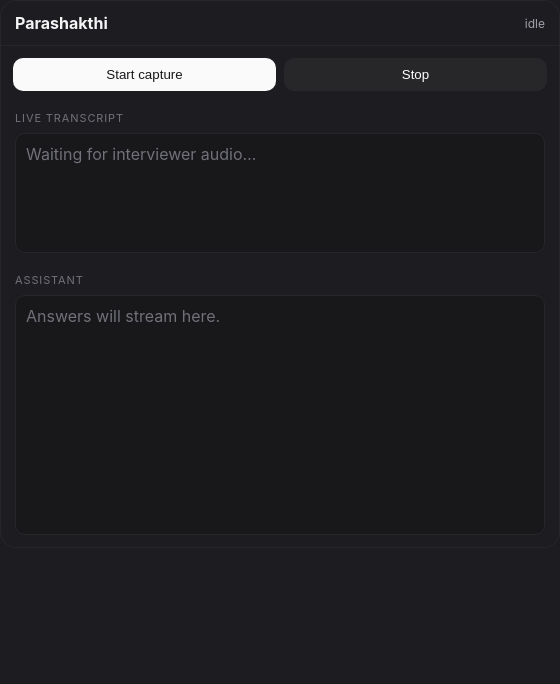
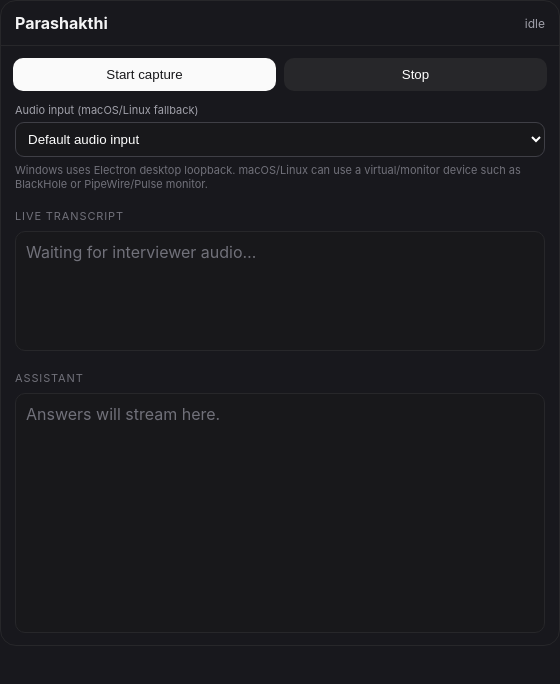
Before and after one commit to Student-Cybrarians/parashakthi, an Electron app: page renderer/index.html in a window 560 px wide. Drawn offline with Linux system fonts and the light colour scheme; no server answers.

Commit message:
feat: add audio source selection to UI

```diff
--- a/renderer/index.html
+++ b/renderer/index.html
@@ -5,12 +5,17 @@
   <meta name="viewport" content="width=device-width,initial-scale=1">
   <title>Parashakthi</title>
   <style>
-    *{box-sizing:border-box} body{margin:0;font-family:Inter,system-ui,sans-serif;background:rgba(15,15,20,.94);color:#f4f4f5;border:1px solid #27272a;border-radius:16px;overflow:hidden} header{display:flex;justify-content:space-between;align-items:center;padding:12px 14px;border-bottom:1px solid #27272a} .title{font-weight:700} .state{font-size:12px;color:#a1a1aa}.actions{display:flex;gap:8px;padding:12px}.actions button{flex:1;padding:9px;border:0;border-radius:10px;background:#27272a;color:#fff;cursor:pointer}.actions button.primary{background:#fafafa;color:#18181b}.section{padding:0 14px 12px}.label{font-size:11px;text-transform:uppercase;letter-spacing:.08em;color:#71717a;margin:8px 0}.box{background:#18181b;border:1px solid #27272a;border-radius:10px;padding:10px;min-height:120px;max-height:220px;overflow:auto;white-space:pre-wrap}.answer{min-height:240px} .muted{color:#71717a}
+    *{box-sizing:border-box}body{margin:0;font-family:Inter,system-ui,sans-serif;background:rgba(15,15,20,.96);color:#f4f4f5;border:1px solid #27272a;border-radius:16px;overflow:hidden}header{display:flex;justify-content:space-between;align-items:center;padding:12px 14px;border-bottom:1px solid #27272a}.title{font-weight:700}.state{font-size:12px;color:#a1a1aa}.actions{display:flex;gap:8px;padding:12px}.actions button{flex:1;padding:9px;border:0;border-radius:10px;background:#27272a;color:#fff;cursor:pointer}.actions button.primary{background:#fafafa;color:#18181b}.controls{padding:0 14px 10px}.controls label{font-size:11px;color:#a1a1aa;display:block;margin-bottom:5px}.controls select{width:100%;padding:8px;border-radius:9px;border:1px solid #3f3f46;background:#18181b;color:#fff}.hint{font-size:11px;color:#71717a;margin-top:6px}.section{padding:0 14px 12px}.label{font-size:11px;text-transform:uppercase;letter-spacing:.08em;color:#71717a;margin:8px 0}.box{background:#18181b;border:1px solid #27272a;border-radius:10px;padding:10px;min-height:120px;max-height:220px;overflow:auto;white-space:pre-wrap}.answer{min-height:240px}.muted{color:#71717a}
   </style>
 </head>
 <body>
   <header><div class="title">Parashakthi</div><div id="state" class="state">idle</div></header>
   <div class="actions"><button id="start" class="primary">Start capture</button><button id="stop">Stop</button></div>
+  <div class="controls">
+    <label for="device">Audio input (macOS/Linux fallback)</label>
+    <select id="device"><option value="">Default audio input</option></select>
+    <div class="hint">Windows uses Electron desktop loopback. macOS/Linux can use a virtual/monitor device such as BlackHole or PipeWire/Pulse monitor.</div>
+  </div>
   <div class="section"><div class="label">Live transcript</div><div id="transcript" class="box muted">Waiting for interviewer audio…</div></div>
   <div class="section"><div class="label">Assistant</div><div id="answer" class="box answer muted">Answers will stream here.</div></div>
   <script src="renderer.js"></script>
```
